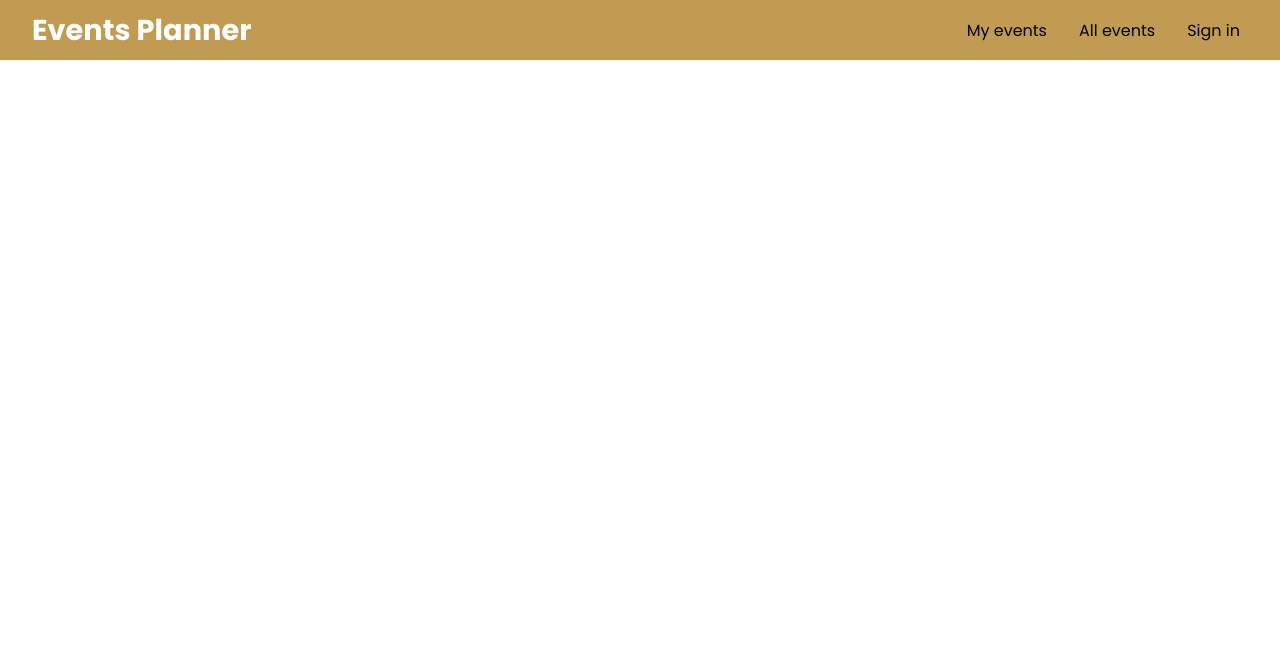
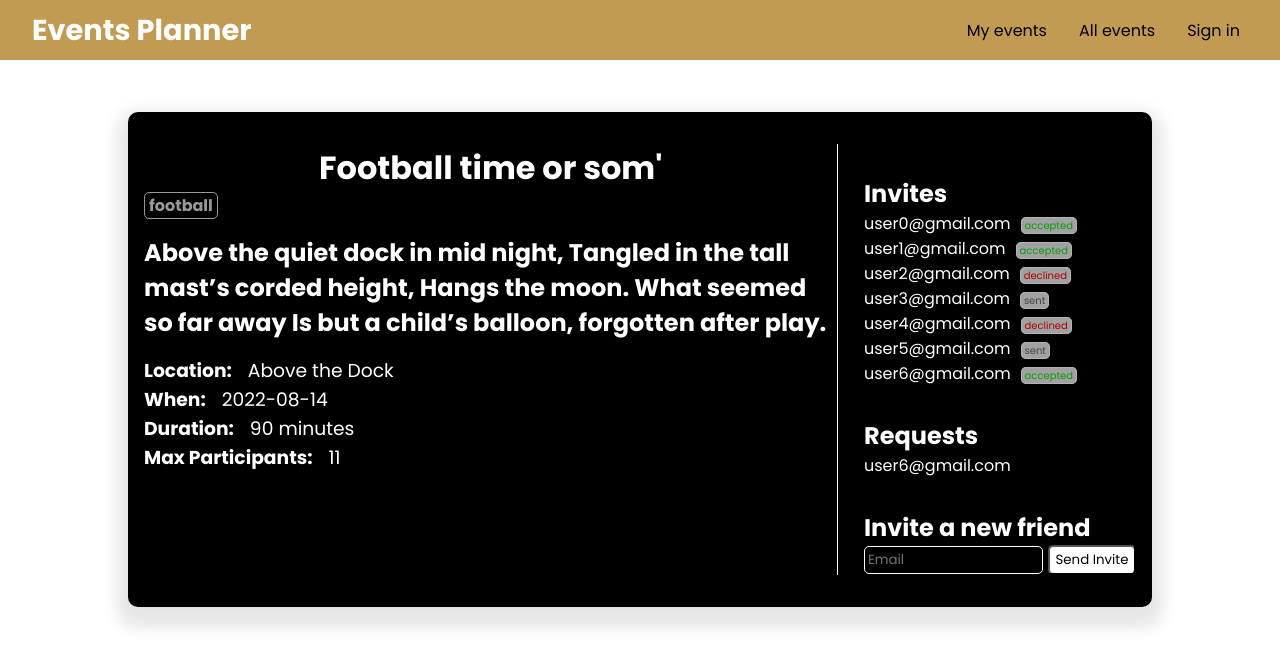
Before and after one commit to mernsummerproject2022/frontend, a React (Create React App) app in the folder event-planner/: page /view/1 in a window 1280 px wide. Shown: the top 666 px of the page. Built offline with nearby package versions, Linux system fonts and the light colour scheme; no server answers.

Commit message:
added requests

```diff
--- a/event-planner/src/App.js
+++ b/event-planner/src/App.js
@@ -20,7 +20,7 @@ function App() {
           <Route path="/login" element={<LoginPage />} />
           <Route path="/register" element={<RegisterPage />} />
           <Route path="/create" element={<EventCreate />} />
-          <Route path="/view" element={<EventView />} />
+          <Route path="/view/:id" element={<EventView />} />
         </Routes>
         </AppProvider>
       </div>
--- a/event-planner/src/Components/Event.jsx
+++ b/event-planner/src/Components/Event.jsx
@@ -2,13 +2,14 @@ import React from 'react';
 import { Link } from 'react-router-dom';
 
 
-const Event = ({title, location, time, date} ) => {
+const Event = ({id, title, location, time, date} ) => {
+    const route = "/view/" + id;
     return (
         <div className='eventContainer'>
             <h1>{title}</h1>
             <h3>Location:<span>{location}</span></h3>
             <h3>When:<span>{time}, {date}</span> </h3>
-            <Link to='/view'>View details, but not really yet</Link>
+            <Link to={route}>View details, but not really yet</Link>
         </div>
     )
 };
--- a/event-planner/src/Components/EventDetails.jsx
+++ b/event-planner/src/Components/EventDetails.jsx
@@ -1,53 +1,56 @@
 import React from "react";
 
-const EventDetails = ({
-  title,
-  description,
-  location,
-  time,
-  date,
-  duration,
-  type,
-  maxPlayers,
-  invites,
-  owner,
-}) => {
-  const inviteList = invites;
+const EventDetails = ({ event }) => {
+  const invitesToRender = event.owner
+    ? event.invites
+    : event.invites.filter((invite) => invite.accepted === "accepted");
+  const renderRequests = event.owner && event.requests.length ? true : false;
 
   return (
     <div className="wrapper">
       <div className="eventDetailsContainer">
-        <h1>{title}</h1>
-        <h4>{type}</h4>
-        <h2>{description}</h2>
+        <h1>{event.name}</h1>
+        <h4>{event.eventType}</h4>
+        <h2>{event.description}</h2>
         <h3>
-          Location:<span>{location}</span>
+          Location:<span>{event.location.name}</span>
         </h3>
         <h3>
           When:
-          <span>
-            {time}, {date}
-          </span>{" "}
+          <span>{event.dateTime}</span>{" "}
         </h3>
         <h3>
-          Duration:<span>{duration} minutes</span>
+          Duration:<span>{event.duration} minutes</span>
         </h3>
         <h3>
-          Max Participants:<span>{maxPlayers}</span>
+          Max Participants:<span>{event.maxPlayers}</span>
         </h3>
       </div>
       <div>
         <h2>Invites</h2>
-        {inviteList.map((invite, index) => (
+        {invitesToRender.map((invite, index) => (
           <h4 key={index} className="invite">
             {invite.user}
             <span
-              className={`${invite.status} ${owner ? "owner" : "guest"}`}
+              className={`${invite.accepted} ${
+                event.owner ? "owner" : "guest"
+              }`}
             ></span>
           </h4>
         ))}
 
-        {owner && (
+        {renderRequests && (
+          <div>
+            <h2>Requests</h2>
+            {event.requests.map((request, index) => (
+              <h4 key={index} className="invite">
+                {request.user}
+              </h4>
+            ))}
+          </div>
+        )}
+
+        {event.owner && (
           <div>
             <h2>Invite a new friend</h2>
             <input
@@ -61,7 +64,8 @@ const EventDetails = ({
             </button>
           </div>
         )}
-        {!owner && (
+
+        {!event.owner && (
           <div>
             <h2>Request to join</h2>
             <input
--- a/event-planner/src/Components/EventList.jsx
+++ b/event-planner/src/Components/EventList.jsx
@@ -1,23 +1,26 @@
-import React from 'react';
-import Event from '../Components/Event';
-
-
-const EventList = ({state,actions}) => {
-
-
+import React from "react";
+import Event from "../Components/Event";
+const EventList = ({ state, actions }) => {
   // let events=state.eventReducer.events[0];
   console.log(state.eventReducer.events);
 
-
   return (
-        <div className='events_page'>
-            <h1 className='newest_events'>Newest Events</h1>
-            {state.eventReducer.events.map((event,index)=>{
-                return <Event key={index} title={event.name} location={event.location.name} time={event.dateTime} date={event.dateTime} />
-            }
-            )}
+    <div className="events_page">
+      <h1 className="newest_events">Newest Events</h1>
+      {state.eventReducer.events.map((event, index) => {
+        return (
+          <Event
+            key={index}
+            id={event._id}
+            title={event.name}
+            location={event.location.name}
+            time={event.dateTime}
+            date={event.dateTime}
+          />
+        );
+      })}
     </div>
-    )
+  );
 };
 
 // return (
--- a/event-planner/src/Pages/ViewEventPage.jsx
+++ b/event-planner/src/Pages/ViewEventPage.jsx
@@ -1,24 +1,14 @@
-import React from 'react';
-import EventDetails from '../Components/EventDetails';
-import { singularEvent } from '../utils/mockedData';
+import React from "react";
+import EventDetails from "../Components/EventDetails";
+import { singularEvent } from "../utils/mockedData";
 
 const EventView = () => {
 
-    return (
-        <div className='events_page'>
-            <EventDetails
-            title={singularEvent.title}
-            description={singularEvent.description}
-            location={singularEvent.location}
-            time={singularEvent.time}
-            date={singularEvent.date}
-            duration={singularEvent.duration}
-            type={singularEvent.type}
-            maxPlayers={singularEvent.maxPlayers}
-            invites={singularEvent.invites}
-            owner={singularEvent.owner}/>
-        </div>
-    )
+  return (
+    <div className="events_page">
+      <EventDetails event={singularEvent} />
+    </div>
+  );
 };
 
 export default EventView;
--- a/event-planner/src/Styling/event-details.css
+++ b/event-planner/src/Styling/event-details.css
@@ -7,7 +7,7 @@
   border-radius: 10px;
   gap: 1.6rem;
   padding: 2rem 1rem;
-  margin: 2rem;
+  margin: 7rem;
   margin-left: auto;
   margin-right: auto;
   box-shadow: 0px 10px 15px 11px rgba(0,0,0,0.1);
@@ -47,28 +47,26 @@
     border-radius: 5px;
     margin-left: 10px;
     margin-right: 10px;
-    border: solid 1px;
-    opacity: .5;
+    border: solid 1px rgb(255, 255, 255);
+    opacity: .7;
     font-size: x-small;
     height: fit-content;
     padding: 0 3px;
+    background-color: rgba(255, 255, 255, 0.9);
 }
 
 .undefined::after, .sent::after{
     content: 'sent';
-    background-color: rgba(248, 248, 255, 0.5);
-    color: rgba(248, 248, 255, 1);
+    color: rgb(96, 96, 101);
 }
 
 .declined::after{
     content: 'declined';
-    background-color: rgba(255, 0, 0, 0.5);
     color: rgba(255, 0, 0, 1);
 }
 
 .accepted::after{
     content: 'accepted';
-    background-color: rgba(11, 224, 11, 0.5);
     color: rgba(11, 224, 11, 1);
 }
 
--- a/event-planner/src/utils/mockedData.js
+++ b/event-planner/src/utils/mockedData.js
@@ -45,46 +45,51 @@ export const events = JSON.stringify([
 
 export const singularEvent = {
   id: 0,
-    title: "Football time or som'",
-    location: "Above the Dock",
+  name: "Football time or som'",
+  location: { name: "Above the Dock" },
   time: "18:00",
-    date: "2022-08-14",
+  dateTime: "2022-08-14",
   description: `Above the quiet dock in mid night,
     Tangled in the tall mast’s corded height,
     Hangs the moon. What seemed so far away
     Is but a child’s balloon, forgotten after play.`,
   duration: 90,
-    type: "football",
+  eventType: "football",
   maxPlayers: 11,
   invites: [
     {
-        user: 'user0@gmail.com',
-        status: 'accepted'
+      user: "user0@gmail.com",
+      accepted: "accepted",
     },
     {
-        user: 'user1@gmail.com',
-        status: 'accepted'
+      user: "user1@gmail.com",
+      accepted: "accepted",
     },
     {
-        user: 'user2@gmail.com',
-        status: 'declined'
+      user: "user2@gmail.com",
+      accepted: "declined",
     },
     {
-        user: 'user3@gmail.com',
-        status: 'sent'
+      user: "user3@gmail.com",
+      accepted: "sent",
     },
     {
-        user: 'user4@gmail.com',
-        status: 'declined'
+      user: "user4@gmail.com",
+      accepted: "declined",
     },
     {
-        user: 'user5@gmail.com',
-        status: 'sent'
+      user: "user5@gmail.com",
+      accepted: "sent",
     },
     {
-        user: 'user6@gmail.com',
-        status: 'accepted'
-      }
+      user: "user6@gmail.com",
+      accepted: "accepted",
+    },
   ],
-    owner: true
+  owner: true,
+  requests: [
+    {
+      user: "user6@gmail.com",
+    },
+  ],
 };
```
Lines whose indentation alone changed are shown as unchanged.
